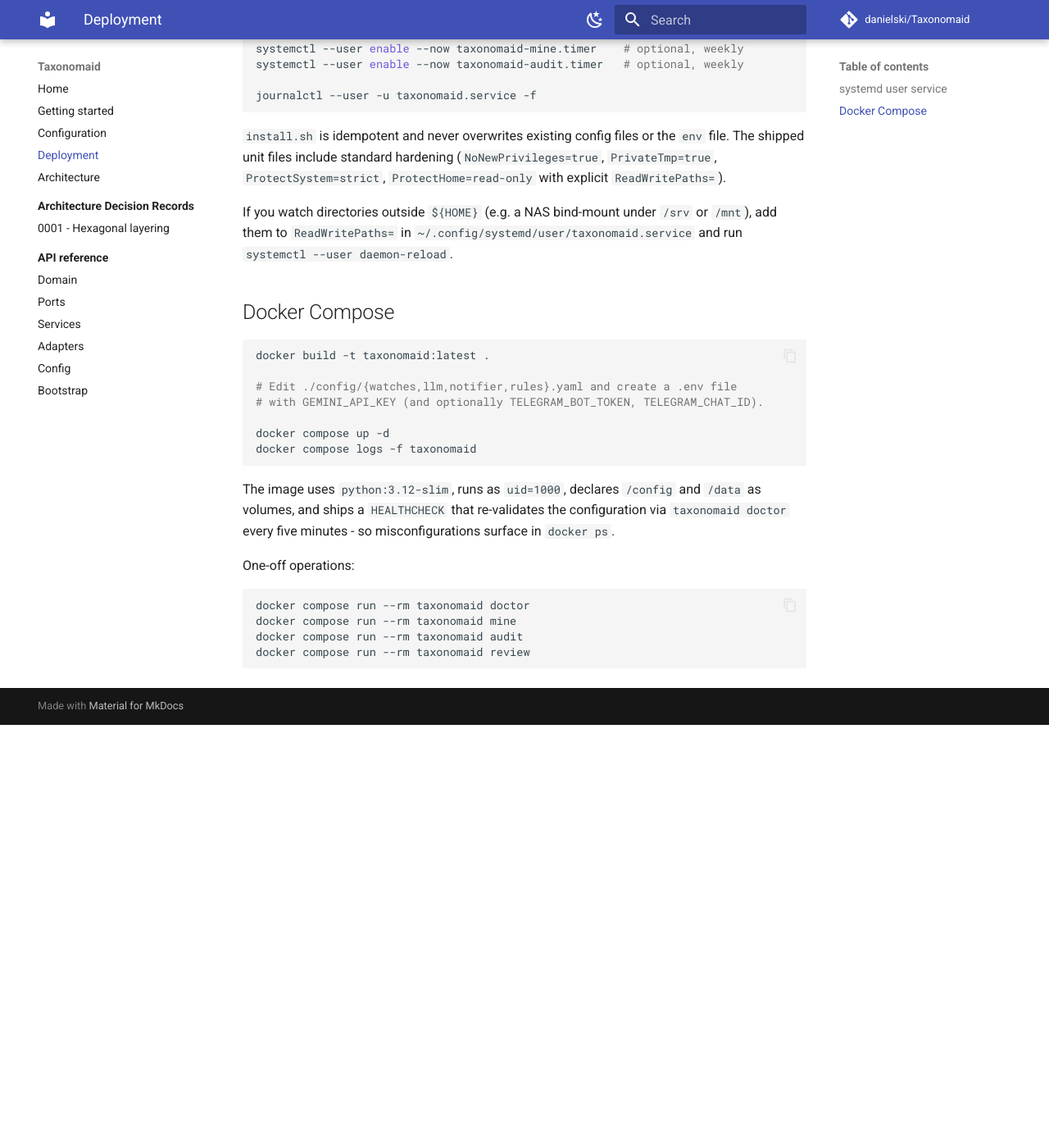
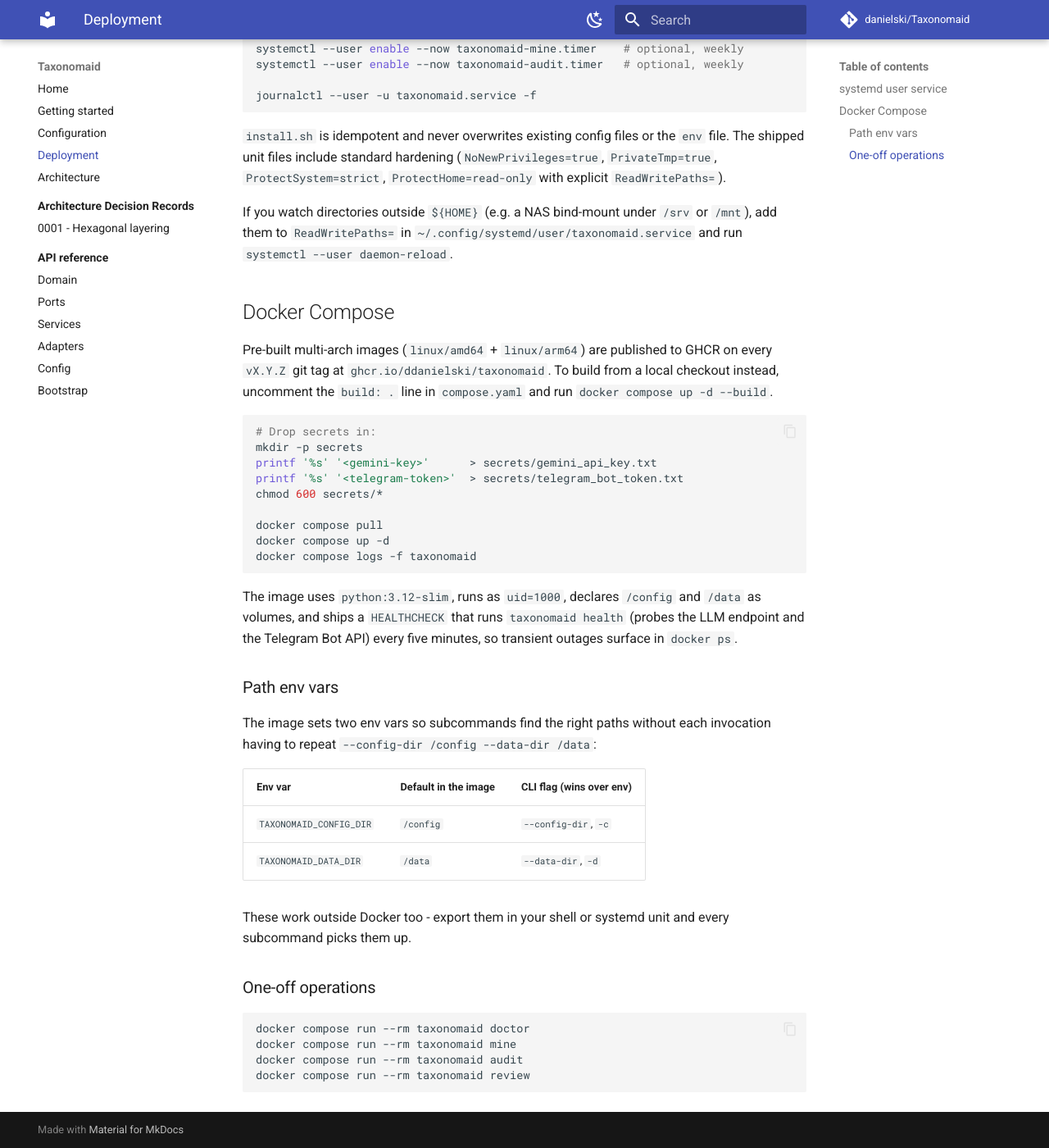
Before and after one commit to ddanielski/Taxonomaid, an MkDocs documentation site: the page built from docs/deployment.md, in a window 1280 px wide and 1400 px high, scrolled down 551 px. Shown: the whole window at 82% size. Built offline with MkDocs 1.6.1 and Material for MkDocs 9.7.7, drawn with Linux system fonts in a browser that asks for light colours; comment, search, counter and statistics services are not loaded; before the commit the page ends 1435 px from its top, so only the background shows below that.

Commit message:
Fix the config path

````diff
--- a/docs/deployment.md
+++ b/docs/deployment.md
@@ -40,22 +40,45 @@
 
 ## Docker Compose
 
+Pre-built multi-arch images (`linux/amd64` + `linux/arm64`) are
+published to GHCR on every `vX.Y.Z` git tag at
+`ghcr.io/ddanielski/taxonomaid`. To build from a local checkout
+instead, uncomment the `build: .` line in `compose.yaml` and run
+`docker compose up -d --build`.
+
 ```bash
-docker build -t taxonomaid:latest .
+# Drop secrets in:
+mkdir -p secrets
+printf '%s' '<gemini-key>'      > secrets/gemini_api_key.txt
+printf '%s' '<telegram-token>'  > secrets/telegram_bot_token.txt
+chmod 600 secrets/*
 
-# Edit ./config/{watches,llm,notifier,rules}.yaml and create a .env file
-# with GEMINI_API_KEY (and optionally TELEGRAM_BOT_TOKEN, TELEGRAM_CHAT_ID).
-
+docker compose pull
 docker compose up -d
 docker compose logs -f taxonomaid
 ```
 
 The image uses `python:3.12-slim`, runs as `uid=1000`, declares
 `/config` and `/data` as volumes, and ships a `HEALTHCHECK` that
-re-validates the configuration via `taxonomaid doctor` every five
-minutes - so misconfigurations surface in `docker ps`.
+runs `taxonomaid health` (probes the LLM endpoint and the Telegram
+Bot API) every five minutes, so transient outages surface in
+`docker ps`.
 
-One-off operations:
+### Path env vars
+
+The image sets two env vars so subcommands find the right paths
+without each invocation having to repeat `--config-dir /config
+--data-dir /data`:
+
+| Env var | Default in the image | CLI flag (wins over env) |
+|---|---|---|
+| `TAXONOMAID_CONFIG_DIR` | `/config` | `--config-dir`, `-c` |
+| `TAXONOMAID_DATA_DIR` | `/data` | `--data-dir`, `-d` |
+
+These work outside Docker too - export them in your shell or
+systemd unit and every subcommand picks them up.
+
+### One-off operations
 
 ```bash
 docker compose run --rm taxonomaid doctor
````
Also changed, not shown: README.md (+7 -1 lines), docs/configuration.md (+34 -19 lines), 2 other files.
